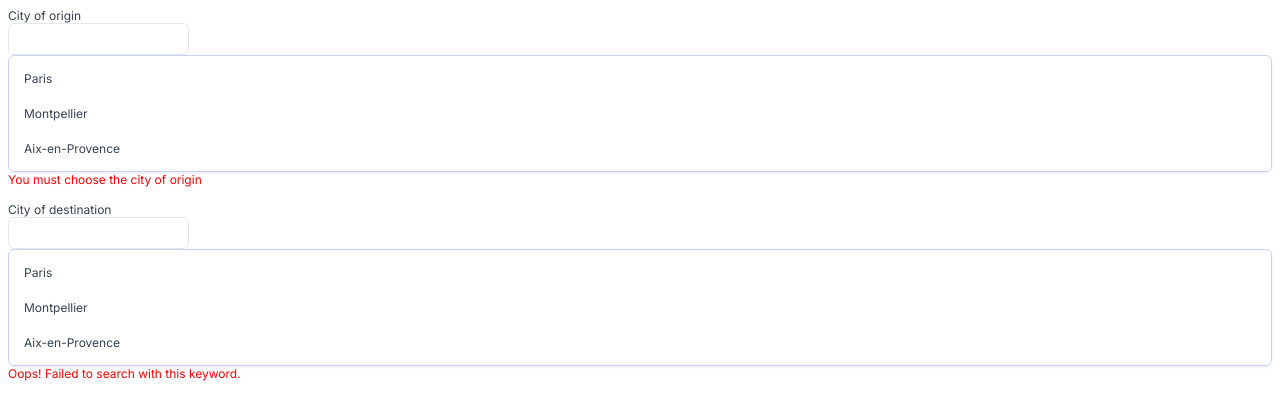
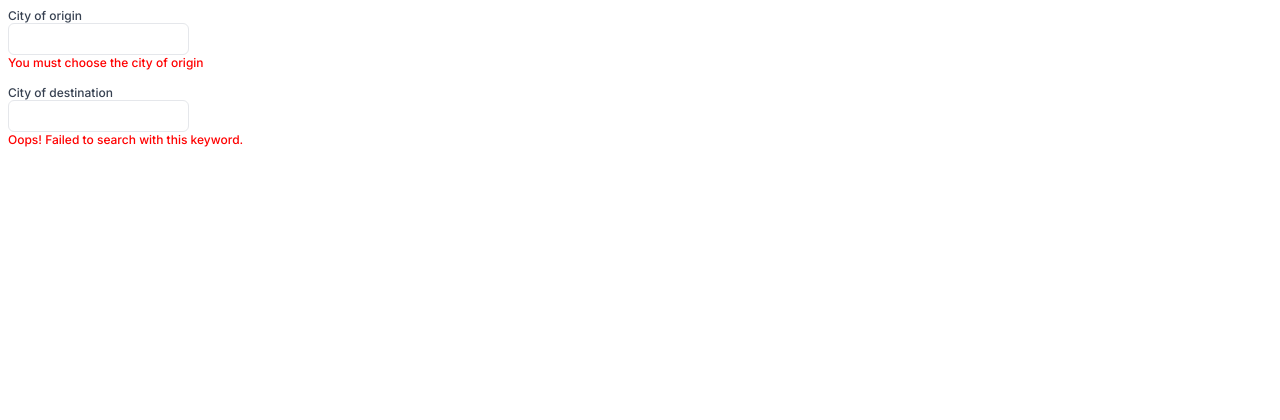
Before and after one commit to vitorcremonez/mozio-tech-assessment, a Next.js app: page / in a window 1280 px wide. Shown: the top 420 px of the page. Built offline with nearby package versions, Linux system fonts and the light colour scheme.

Commit message:
Improve location input

```diff
--- a/src/components/LocationPickerInput/Selector/index.tsx
+++ b/src/components/LocationPickerInput/Selector/index.tsx
@@ -1,5 +1,5 @@
 import React from "react";
-import { Option } from "./styles";
+import { Background, Option } from "./styles";
 
 interface SelectorProps {
 	options: string[];
@@ -8,17 +8,14 @@ interface SelectorProps {
 
 const Selector: React.FC<SelectorProps> = ({ options, onSelect }) => {
 	return (
-		<div
-			style={{
-				border: "1px solid #C7D1F4",
-				padding: 5,
-				borderRadius: 6,
-				boxShadow: "0px 2px 4px -2px #00000022",
-			}}
-		>
-			{options.map((option, key) => (
-				<Option key={key}>{option}</Option>
-			))}
+		<div style={{ position: "relative" }}>
+			<Background>
+				{options.map((option, key) => (
+					<Option key={key} onMouseDown={() => onSelect(option)}>
+						{option}
+					</Option>
+				))}
+			</Background>
 		</div>
 	);
 };
--- a/src/components/LocationPickerInput/Selector/styles.ts
+++ b/src/components/LocationPickerInput/Selector/styles.ts
@@ -1,4 +1,14 @@
 import styled from "styled-components";
+
+export const Background = styled.div`
+	background-color: #ffffff;
+	border: 1px solid #c7d1f4;
+	box-shadow: 0px 2px 4px -2px #00000022;
+	position: absolute;
+	top: 5px;
+	padding: 5px;
+	border-radius: 6px;
+`;
 
 export const Option = styled.div`
 	padding: 10px;
--- a/src/components/LocationPickerInput/index.tsx
+++ b/src/components/LocationPickerInput/index.tsx
@@ -3,21 +3,28 @@ import Selector from "./Selector";
 import { Error, Input, Label } from "./styles";
 
 interface LocationPickerInputProps {
+	value?: string;
 	label: string;
 	error?: string;
 	onChange: (option: string) => any;
 }
 
 const LocationPickerInput: React.FC<LocationPickerInputProps> = ({
+	value,
 	label,
 	error,
 	onChange,
 }) => {
-	const [term, setTerm] = useState("");
+	const [term, setTerm] = useState(value);
 	const [focused, setFocused] = useState(false);
+	const [options, setOptions] = useState([
+		"Paris",
+		"Montpellier",
+		"Aix-en-Provence",
+	]);
 
 	useEffect(() => {
-		console.log(term);
+		setOptions(["Paris", "Aix-en-Provence"]);
 	}, [term]);
 
 	return (
@@ -29,10 +36,9 @@ const LocationPickerInput: React.FC<LocationPickerInputProps> = ({
 				onBlur={() => setFocused(false)}
 				onChange={({ target }) => setTerm(target.value)}
 			/>
-			<Selector
-				options={["Paris", "Montpellier", "Aix-en-Provence"]}
-				onSelect={(option) => onChange(option)}
-			/>
+			{focused && (
+				<Selector options={options} onSelect={(option) => onChange(option)} />
+			)}
 			{error && <Error>{error}</Error>}
 		</>
 	);
--- a/src/globals.css
+++ b/src/globals.css
@@ -2,4 +2,8 @@ body {
    font-family: Inter;
    color: #374151;
    font-size: 12px;
+   font-weight: 500;
 }
+input {
+   color: #374151;
+}
--- a/src/pages/index.tsx
+++ b/src/pages/index.tsx
@@ -5,13 +5,14 @@ export default function Home() {
 		<>
 			<LocationPickerInput
 				label={"City of origin"}
-				onChange={() => alert("ok")}
+				onChange={(value) => console.log({ value })}
 				error={"You must choose the city of origin"}
 			/>
 			<br />
 			<LocationPickerInput
+				value={""}
 				label={"City of destination"}
-				onChange={() => alert("ok")}
+				onChange={(value) => console.log({ value })}
 				error={"Oops! Failed to search with this keyword."}
 			/>
 		</>
```
